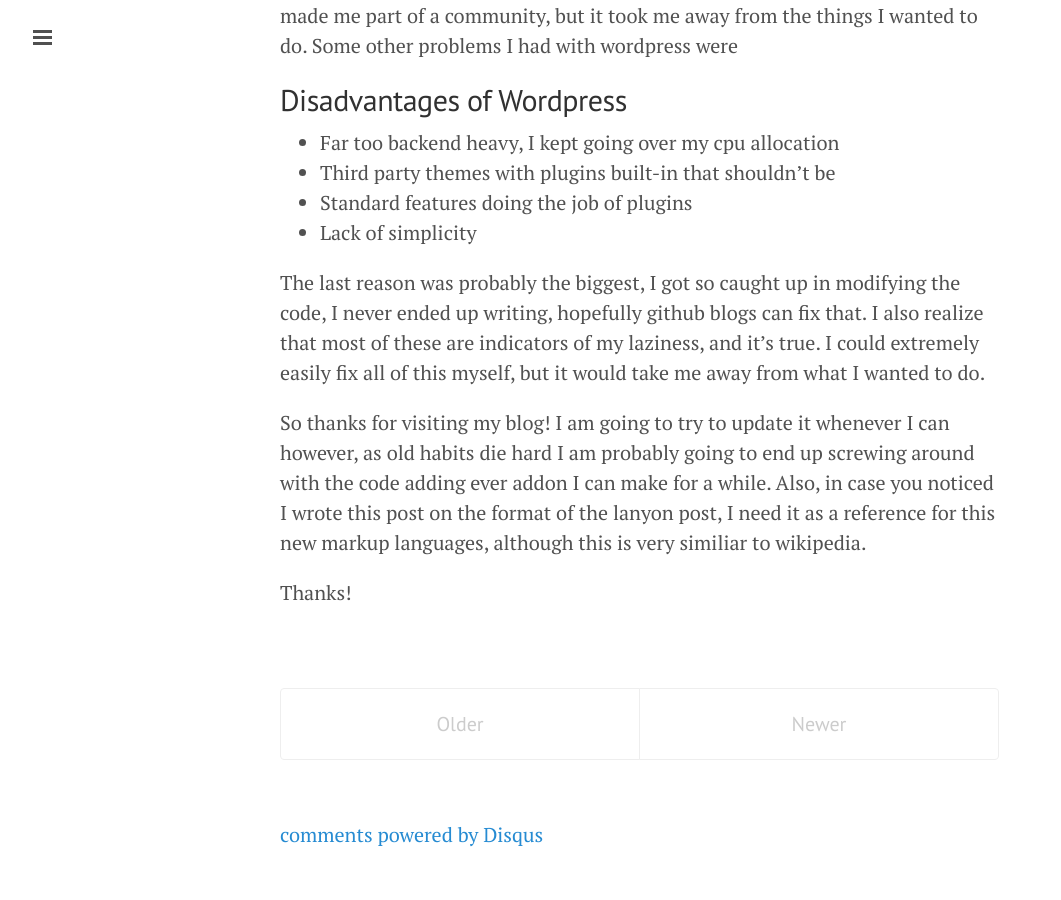
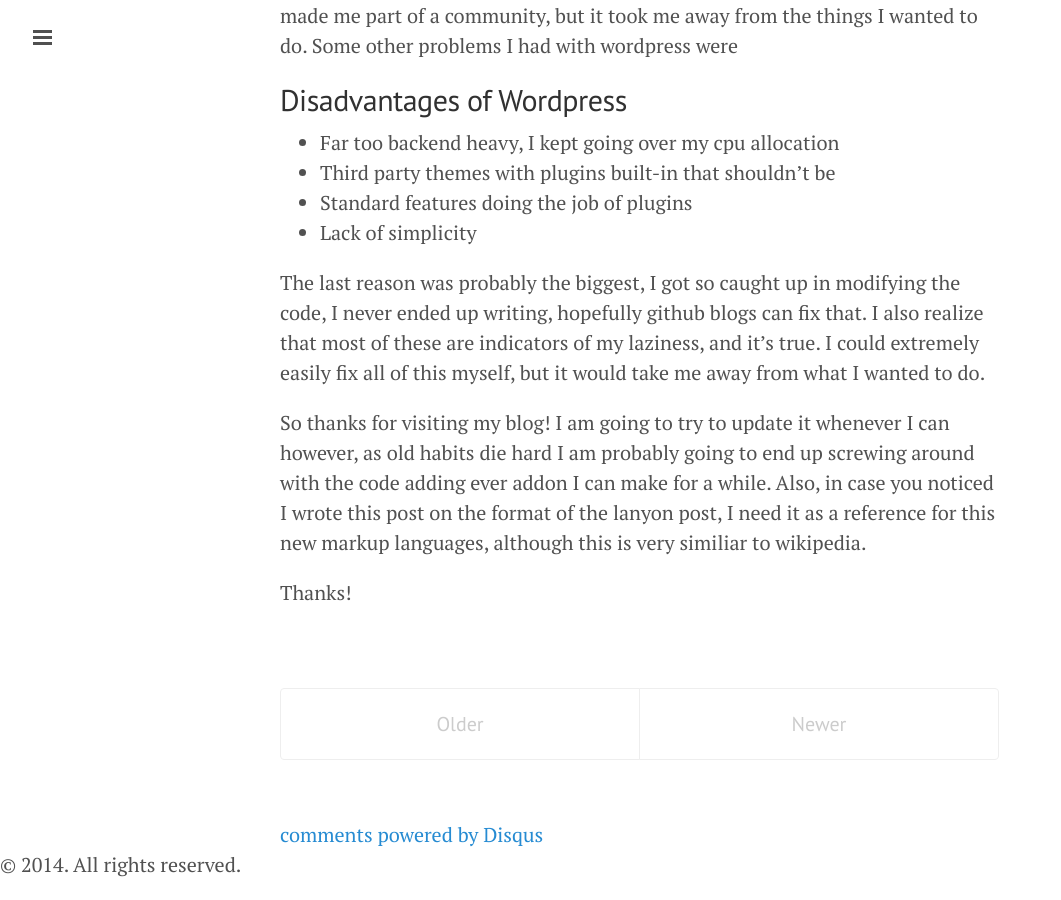
Before and after one commit to jakesyl/blog, a Jekyll site: the page built from index.html, in a window 1280 px wide and 900 px high, scrolled down 2350 px. Shown: the whole window, without its empty margins (0-1061 px from the left). Built offline with Jekyll 4.4.1, drawn with Linux system fonts in a browser that asks for light colours; Markdown is read by kramdown in place of the engine named in the settings; the list of posts is cut into pages by our own code; before the commit the page ends 3200 px from its top, so only the background shows below that.

Commit message:
still not really working

```diff
--- a/_layouts/default.html
+++ b/_layouts/default.html
@@ -24,13 +24,16 @@
       <div class="container content">
         {{ content }}
 
-            {% include comments.html %}
+        {% include comments.html %}
 
       </div>
     </div>
-
     <label for="sidebar-checkbox" class="sidebar-toggle"></label>
-
+      <div class="footer">
+        <p>
+          &copy; {{ site.time | date: '%Y' }}. All rights reserved.
+        </p>
+      </div>
     <script>
       (function(document) {
         var toggle = document.querySelector('.sidebar-toggle');
```
